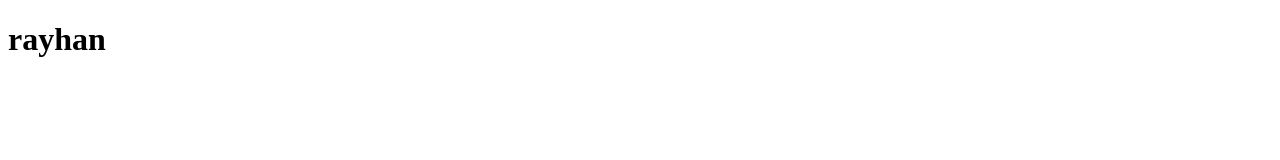
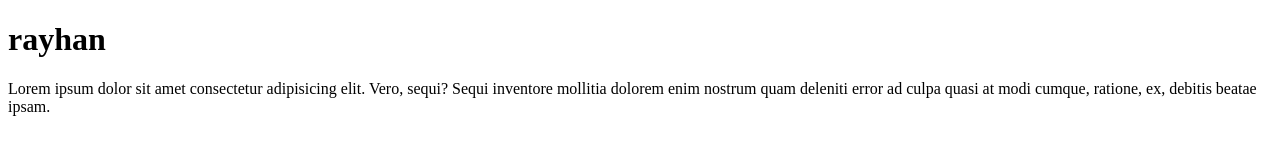
Before and after one commit to shahadat003/first-project, a plain HTML site: page index.html in a window 1280 px wide. Drawn offline with Linux system fonts and the light colour scheme.

Commit message:
ptad -added

```diff
--- a/index.html
+++ b/index.html
@@ -8,5 +8,6 @@
 </head>
 <body>
     <h1>rayhan</h1>
+    <p>Lorem ipsum dolor sit amet consectetur adipisicing elit. Vero, sequi? Sequi inventore mollitia dolorem enim nostrum quam deleniti error ad culpa quasi at modi cumque, ratione, ex, debitis beatae ipsam.</p>
 </body>
 </html>
```
